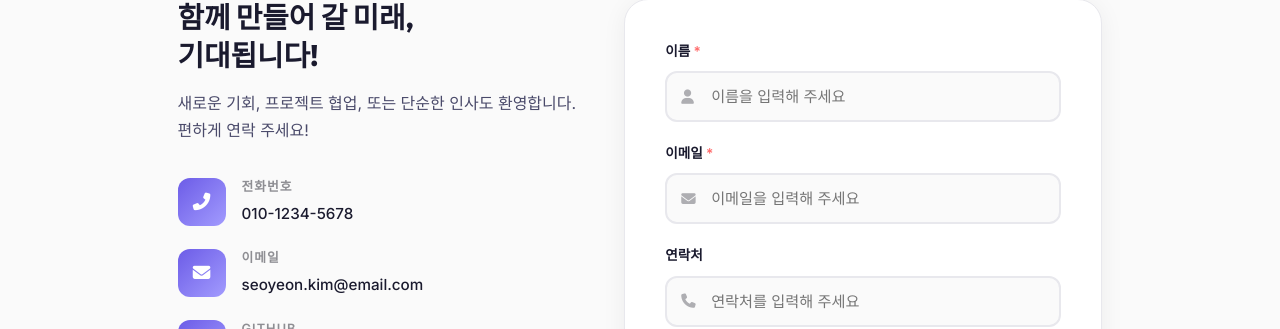
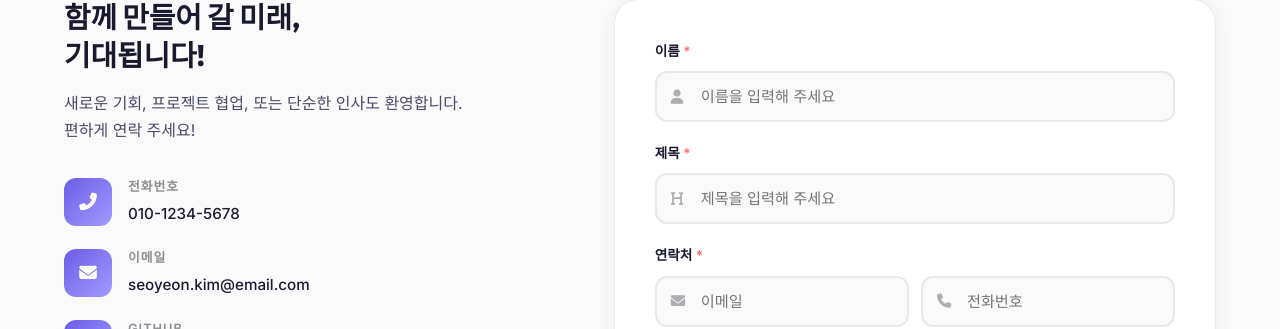
Before and after one commit to fsclass-n/my2, a plain HTML site: page index.html in a window 1280 px wide. Shown: the part 3958-4287 px from the top of the page. Drawn offline with Linux system fonts and the light colour scheme.

Commit message:
feat: 연락 폼에 제목 필드 추가, 이메일+전화번호를 연락처로 묶어 2컬럼 배치

```diff
--- a/index.html
+++ b/index.html
@@ -399,17 +399,23 @@
                             </div>
                         </div>
                         <div class="form-group">
-                            <label for="email">이메일 <span class="required">*</span></label>
+                            <label for="title">제목 <span class="required">*</span></label>
                             <div class="input-wrapper">
-                                <i class="fas fa-envelope"></i>
-                                <input type="email" id="email" name="email" placeholder="이메일을 입력해 주세요" required>
+                                <i class="fas fa-heading"></i>
+                                <input type="text" id="title" name="title" placeholder="제목을 입력해 주세요" required>
                             </div>
                         </div>
                         <div class="form-group">
-                            <label for="phone">연락처</label>
-                            <div class="input-wrapper">
-                                <i class="fas fa-phone"></i>
-                                <input type="tel" id="phone" name="phone" placeholder="연락처를 입력해 주세요">
+                            <label>연락처 <span class="required">*</span></label>
+                            <div class="form-row">
+                                <div class="input-wrapper">
+                                    <i class="fas fa-envelope"></i>
+                                    <input type="email" id="email" name="email" placeholder="이메일" required>
+                                </div>
+                                <div class="input-wrapper">
+                                    <i class="fas fa-phone"></i>
+                                    <input type="tel" id="phone" name="phone" placeholder="전화번호">
+                                </div>
                             </div>
                         </div>
                         <div class="form-group">
--- a/style.css
+++ b/style.css
@@ -1207,6 +1207,12 @@
 .input-wrapper input:focus + i,
 .input-wrapper:focus-within i {
     color: var(--primary);
+}
+
+.form-row {
+    display: grid;
+    grid-template-columns: 1fr 1fr;
+    gap: 12px;
 }
 
 .btn-submit {
@@ -1442,6 +1448,10 @@
         padding: 24px;
     }
 
+    .form-row {
+        grid-template-columns: 1fr;
+    }
+
     .hero-avatar-wrapper {
         width: 240px;
         height: 240px;
```
